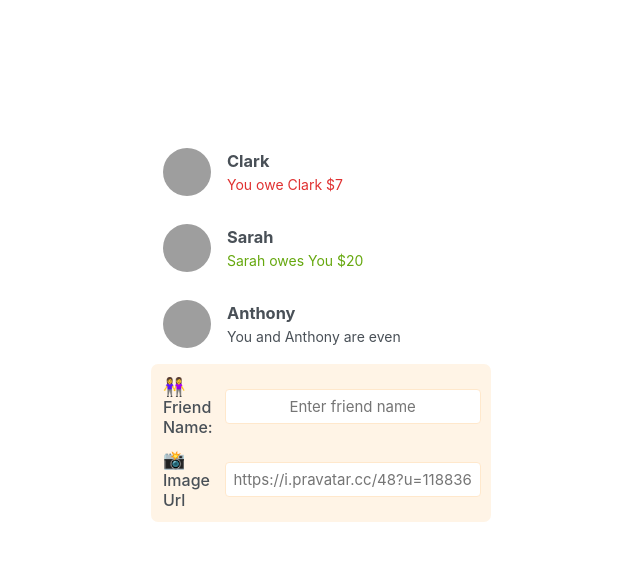
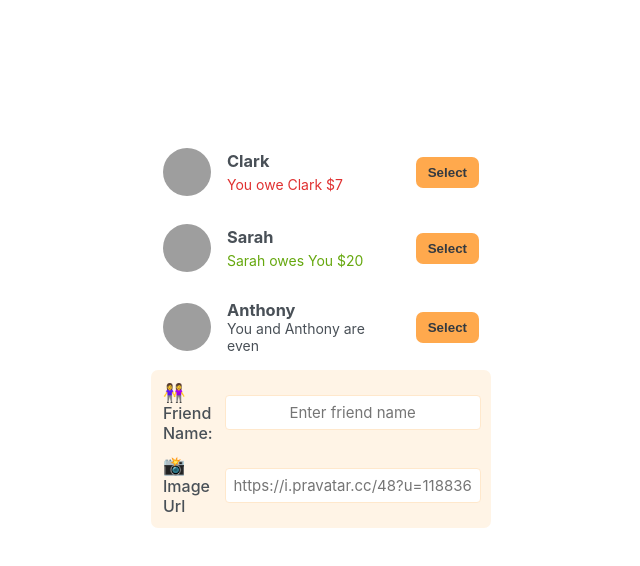
Before and after one commit to AbdullahiAbdulganiyu/eat-n-split, a React (Create React App) app: page / in a window 1280 px wide. Shown: the top 566 px of the page, without its empty margins (79-719 px from the left). Built offline with nearby package versions, Linux system fonts and the light colour scheme; grey boxes are pictures that could not be loaded.

Commit message:
fixing a bug of not returning anything

```diff
--- a/src/App.js
+++ b/src/App.js
@@ -63,7 +63,7 @@ function Friend({ friend }) {
 }
 
 function Button({ children }) {
-  <button className="button">{children}</button>;
+  return <button className="button">{children}</button>;
 }
 function FormAddFriend() {
   return (
```
